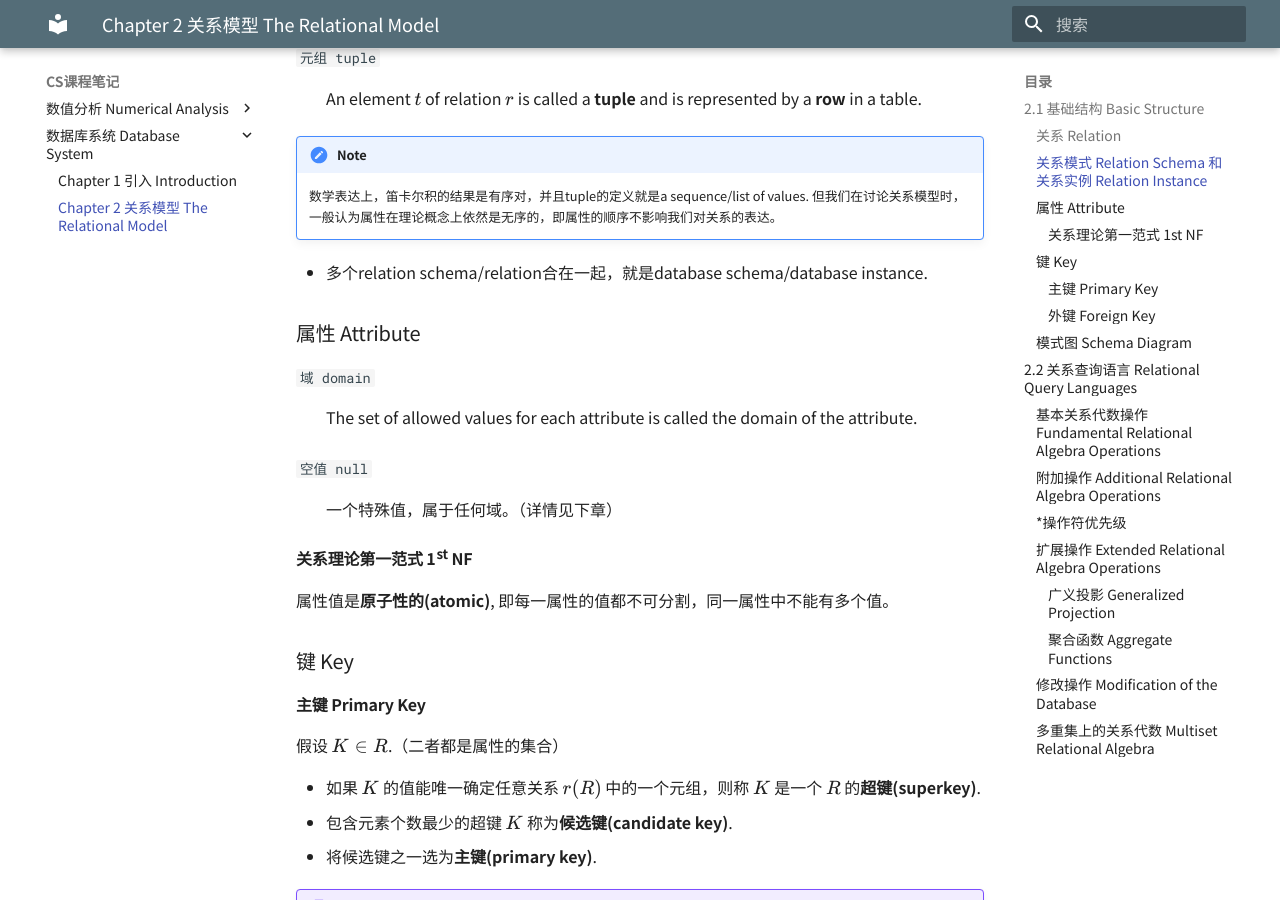
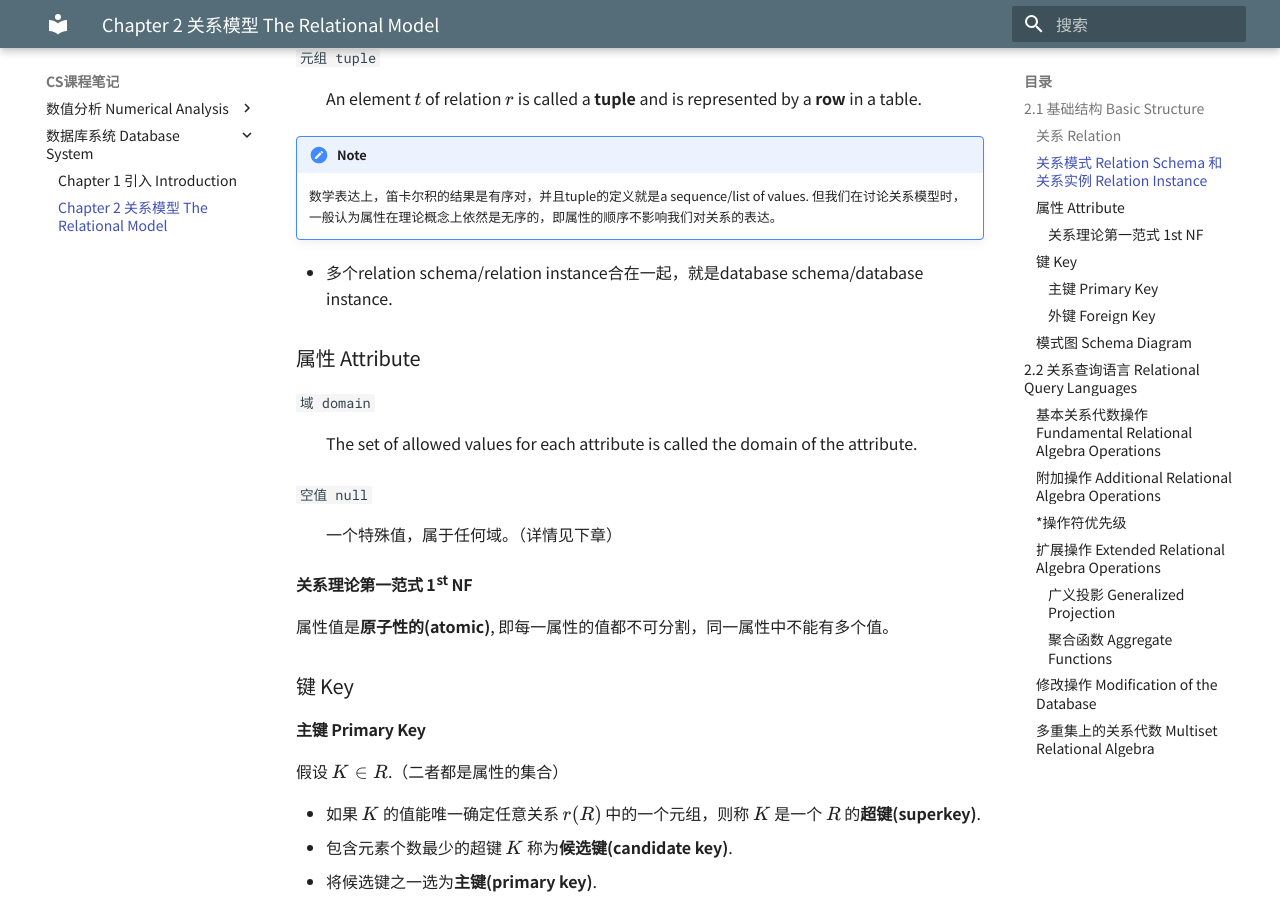
Before and after one commit to Shallowy/notebook, an MkDocs documentation site: the page built from docs/cs_notes/database_system/chap2.md, in a window 1280 px wide and 900 px high, scrolled down 1271 px. Built offline with MkDocs 1.6.1 and Material for MkDocs 9.7.7, drawn with Linux system fonts in a browser that asks for light colours; comment, search, counter and statistics services are not loaded.

Commit message:
modified

```diff
--- a/docs/cs_notes/database_system/chap2.md
+++ b/docs/cs_notes/database_system/chap2.md
@@ -40,7 +40,7 @@
 !!! note
     数学表达上，笛卡尔积的结果是有序对，并且tuple的定义就是a sequence/list of values. 但我们在讨论关系模型时，一般认为属性在理论概念上依然是无序的，即属性的顺序不影响我们对关系的表达。
 
-- 多个relation schema/relation合在一起，就是database schema/database instance.
+- 多个relation schema/relation instance合在一起，就是database schema/database instance.
 
 ### 属性 Attribute
 `域 domain`
```
